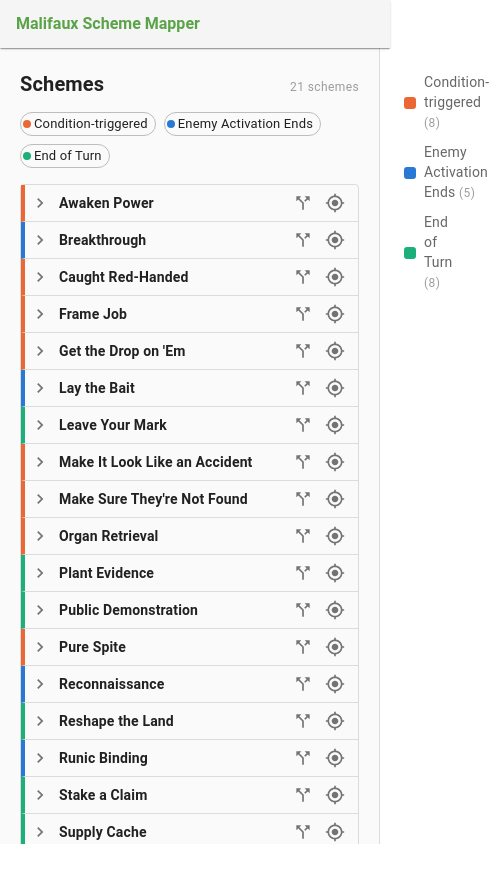
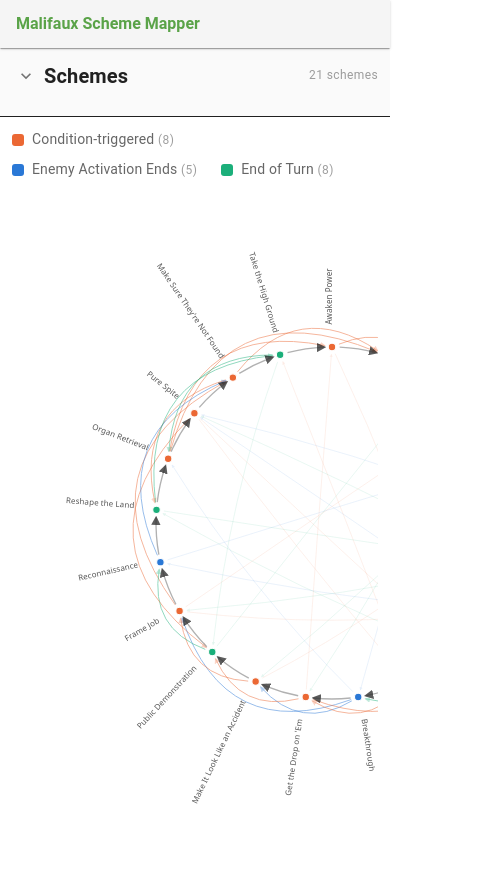
Before and after one commit to BlakeMSteel/malifaux-scheme-mapper, a React (Vite) app: page / in a window 390 px wide. Shown: the whole page, 489 px wide, since content can reach past the window. Before the commit the page ends 844 px from the top, so only its background shows below. Built offline with nearby package versions, Linux system fonts and the light colour scheme.

Commit message:
mobile friendly

```diff
--- a/src/App.tsx
+++ b/src/App.tsx
@@ -105,30 +105,44 @@
     <Box sx={{ display: "flex", flexDirection: "column", minHeight: "100dvh" }}>
       <AppBar position="sticky" color="default" elevation={1}>
         <Toolbar variant="dense" sx={{ minHeight: TOOLBAR_HEIGHT }}>
-          <Typography
-            variant="subtitle1"
-            sx={{ fontWeight: 700, letterSpacing: 0, color: "#5aa348" }}
+          <Box
+            component="a"
+            href="https://blakesteel.com"
+            sx={{ textDecoration: "none" }}
           >
-            Malifaux Scheme Mapper
-          </Typography>
+            <Typography
+              variant="subtitle1"
+              sx={{ fontWeight: 700, letterSpacing: 0, color: "#5aa348" }}
+            >
+              Malifaux Scheme Mapper
+            </Typography>
+          </Box>
         </Toolbar>
       </AppBar>
 
-      <Box sx={{ display: "flex", flex: 1, minHeight: 0 }}>
+      <Box
+        sx={{
+          display: "flex",
+          flexDirection: { xs: "column", md: "row" },
+          flex: 1,
+          minHeight: 0,
+        }}
+      >
         <Box
           component="aside"
           sx={{
-            width: 380,
+            width: { xs: "100%", md: 380 },
             flexShrink: 0,
-            borderRight: 1,
+            borderRight: { xs: 0, md: 1 },
+            borderBottom: { xs: 1, md: 0 },
             borderColor: "divider",
             bgcolor: "grey.50",
-            p: 2.5,
-            position: "sticky",
+            p: { xs: 1.5, sm: 2.5 },
+            position: { xs: "static", md: "sticky" },
             top: TOOLBAR_HEIGHT,
             alignSelf: "flex-start",
-            height: `calc(100dvh - ${TOOLBAR_HEIGHT}px)`,
-            overflowY: "auto",
+            height: { xs: "auto", md: `calc(100dvh - ${TOOLBAR_HEIGHT}px)` },
+            overflowY: { xs: "visible", md: "auto" },
           }}
         >
           <ReferenceIndex
@@ -146,15 +160,18 @@
           />
         </Box>
 
-        <Box component="main" sx={{ flex: 1, minWidth: 0, p: 3 }}>
-          <Box component="header" sx={{ mb: 3 }}>
+        <Box
+          component="main"
+          sx={{ flex: 1, minWidth: 0, p: { xs: 1.5, sm: 3 } }}
+        >
+          <Box component="header" sx={{ mb: { xs: 1.5, sm: 3 } }}>
             <Legend />
           </Box>
 
           <Box
             component="section"
             aria-label="Scheme link diagram"
-            sx={{ position: "relative" }}
+            sx={{ position: "relative", overflowX: "auto" }}
           >
             <Diagram
               selectedId={selectedId}
--- a/src/components/Diagram.tsx
+++ b/src/components/Diagram.tsx
@@ -23,6 +23,9 @@
 const HOP_EDGE_WIDTH = [0, 2.6, 2, 1.5];
 
 const MAX_WIDTH = 800;
+// Below this, node labels stop being legible if we keep shrinking to fit —
+// better to hold this floor and let the page scroll horizontally.
+const MIN_WIDTH = 640;
 
 interface DiagramProps {
   selectedId: string | null;
@@ -296,14 +299,23 @@
       onClick={onBackgroundClick}
       sx={{
         display: "flex",
-        justifyContent: "center",
+        // Centering a child wider than its container clips the start of
+        // the overflow (you'd need to scroll left/up from a centered
+        // position to see it) — left-align instead wherever the diagram
+        // might overflow (its MIN_WIDTH floor vs. a narrow viewport).
+        justifyContent: { xs: "flex-start", md: "center" },
         pt: 1.25,
         pb: 2.5,
       }}
     >
       <svg
         className={"wheel-svg" + (mode === "trace" ? " has-selection" : "")}
-        style={{ width: "100%", maxWidth: MAX_WIDTH, height: "auto" }}
+        style={{
+          width: "100%",
+          minWidth: MIN_WIDTH,
+          maxWidth: MAX_WIDTH,
+          height: "auto",
+        }}
         viewBox={`0 0 ${VIEWBOX} ${VIEWBOX}`}
         role="img"
         aria-label="Circular map of all 21 schemes: the outer ring is the discovered Hamiltonian cycle, and inner/outer curves are every other next-available link."
--- a/src/components/ReferenceIndex.tsx
+++ b/src/components/ReferenceIndex.tsx
@@ -1,5 +1,15 @@
 import { useMemo, useState } from "react";
-import { Box, Chip, Stack, Typography } from "@mui/material";
+import {
+  Box,
+  Chip,
+  Collapse,
+  IconButton,
+  Stack,
+  Typography,
+  useMediaQuery,
+  useTheme,
+} from "@mui/material";
+import ExpandMoreIcon from "@mui/icons-material/ExpandMore";
 import { CAT_LABEL, SCHEMES, type Category } from "../data/schemes";
 import type { PathUnion } from "../lib/graph";
 import type { AimMode } from "../lib/badges";
@@ -36,6 +46,10 @@
 }: ReferenceIndexProps) {
   const [activeCats, setActiveCats] = useState<Set<Category>>(new Set());
   const [expanded, setExpanded] = useState<Set<string>>(new Set());
+  const [mobileOpen, setMobileOpen] = useState(false);
+  const theme = useTheme();
+  const isMobile = useMediaQuery(theme.breakpoints.down("md"));
+  const showContent = !isMobile || mobileOpen;
 
   const filtered = useMemo(() => {
     return SCHEMES.filter(
@@ -65,21 +79,52 @@
     <Box component="section" aria-label="Scheme reference index">
       <Stack
         direction="row"
+        role={isMobile ? "button" : undefined}
+        tabIndex={isMobile ? 0 : undefined}
+        aria-expanded={isMobile ? mobileOpen : undefined}
+        onClick={isMobile ? () => setMobileOpen((v) => !v) : undefined}
+        onKeyDown={
+          isMobile
+            ? (ev) => {
+                if (ev.key === "Enter" || ev.key === " ") {
+                  ev.preventDefault();
+                  setMobileOpen((v) => !v);
+                }
+              }
+            : undefined
+        }
         sx={{
-          alignItems: "baseline",
+          alignItems: "center",
           justifyContent: "space-between",
           gap: 1.5,
           mb: 1.5,
+          cursor: { xs: "pointer", md: "default" },
         }}
       >
+        <Stack direction="row" sx={{ alignItems: "center", gap: 0.5 }}>
+          <IconButton
+            size="small"
+            tabIndex={-1}
+            aria-hidden="true"
+            sx={{
+              display: { xs: "inline-flex", md: "none" },
+              p: 0.5,
+              transform: mobileOpen ? "rotate(180deg)" : "rotate(0deg)",
+              transition: "transform 0.15s ease",
+            }}
+          >
+            <ExpandMoreIcon fontSize="small" />
+          </IconButton>
           <Typography variant="h6" sx={{ fontWeight: 700 }}>
             Schemes
           </Typography>
+        </Stack>
         <Typography variant="caption" sx={{ color: "text.disabled" }}>
           {filtered.length} {filtered.length === 1 ? "scheme" : "schemes"}
         </Typography>
       </Stack>
 
+      <Collapse in={showContent} timeout="auto">
         <Stack
           direction="row"
           useFlexGap
@@ -150,6 +195,7 @@
             ))
           )}
         </Box>
+      </Collapse>
     </Box>
   );
 }
--- a/src/components/SchemeListItem.tsx
+++ b/src/components/SchemeListItem.tsx
@@ -192,6 +192,7 @@
             onToggleExpand(scheme.id);
           }}
           sx={{
+            p: { xs: 1, sm: 0.5 },
             transform: expanded ? "rotate(90deg)" : "rotate(0deg)",
             transition: "transform 0.15s ease",
           }}
@@ -230,8 +231,9 @@
                 ev.stopPropagation();
                 onToggleSource(scheme.id);
               }}
-              sx={
-                sourceIndex !== -1
+              sx={{
+                p: { xs: 1, sm: 0.5 },
+                ...(sourceIndex !== -1
                   ? {
                       bgcolor: `var(--target-${sourceIndex})`,
                       color: "#fff",
@@ -240,8 +242,8 @@
                         opacity: 0.85,
                       },
                     }
-                  : undefined
-              }
+                  : undefined),
+              }}
             >
               <CallSplitIcon fontSize="small" />
             </IconButton>
@@ -260,8 +262,9 @@
                 ev.stopPropagation();
                 onToggleAim(scheme.id);
               }}
-              sx={
-                targetIndex !== -1
+              sx={{
+                p: { xs: 1, sm: 0.5 },
+                ...(targetIndex !== -1
                   ? {
                       background: targetButtonBg,
                       color: "#fff",
@@ -270,8 +273,8 @@
                         opacity: 0.85,
                       },
                     }
-                  : undefined
-              }
+                  : undefined),
+              }}
             >
               <GpsFixedIcon fontSize="small" />
             </IconButton>
```
Lines whose indentation alone changed are shown as unchanged.
